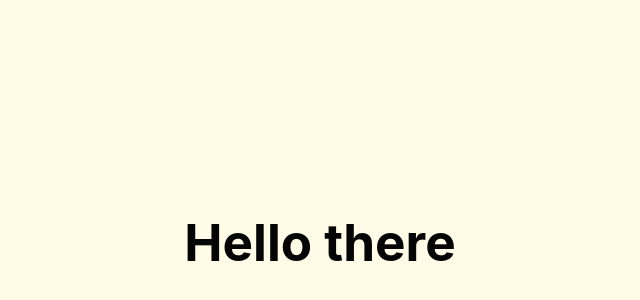
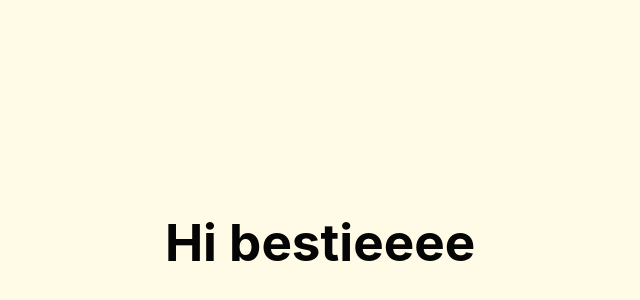
Before and after one commit to lucjastozek/ally-template, a React (Vite) app: page / in a window 1280 px wide. Shown: the part 158-458 px from the top of the page, without its empty margins (320-960 px from the left). Built offline with nearby package versions, Linux system fonts and the light colour scheme.

Commit message:
initial commit

```diff
--- a/index.html
+++ b/index.html
@@ -4,7 +4,7 @@
     <meta charset="UTF-8" />
     <link rel="icon" type="image/svg+xml" href="/vite.svg" />
     <meta name="viewport" content="width=device-width, initial-scale=1.0" />
-    <title>Underthinker</title>
+    <title>Vite React Template</title>
   </head>
   <body>
     <div id="root"></div>
--- a/package.json
+++ b/package.json
@@ -1,10 +1,9 @@
 {
-  "name": "underthinker",
+  "name": "vite-template",
   "private": true,
   "version": "0.0.0",
   "type": "module",
   "scripts": {
-    "dev": "vite",
     "build": "tsc -b && vite build",
     "preview": "vite preview",
     "format": "prettier --write .",
@@ -15,7 +14,8 @@
   },
   "dependencies": {
     "react": "^18.3.1",
-    "react-dom": "^18.3.1"
+    "react-dom": "^18.3.1",
+    "react-router-dom": "^7.6.2"
   },
   "devDependencies": {
     "@eslint/js": "^9.11.1",
--- a/src/App.tsx
+++ b/src/App.tsx
@@ -1,7 +1,8 @@
-import "./App.css";
+import "@/App.css";
+import { Router } from "@/Router";
 
 function App() {
-  return <h1>Hello there</h1>;
+  return <Router />;
 }
 
 export default App;
--- /dev/null
+++ b/src/Router.tsx
@@ -0,0 +1,13 @@
+import HomePage from "@/pages/HomePage";
+import { createBrowserRouter, RouterProvider } from "react-router-dom";
+
+const router = createBrowserRouter([
+  {
+    path: "/",
+    element: <HomePage />,
+  },
+]);
+
+export function Router() {
+  return <RouterProvider router={router} />;
+}
--- /dev/null
+++ b/src/components/Header.tsx
@@ -0,0 +1,7 @@
+interface HeaderProps {
+  text: string;
+}
+
+export default function Header({ text }: HeaderProps): JSX.Element {
+  return <h1>{text}</h1>;
+}
--- /dev/null
+++ b/src/pages/HomePage.tsx
@@ -0,0 +1,5 @@
+import Header from "@/components/Header";
+
+export default function HomePage(): JSX.Element {
+  return <Header text="Hi bestieeee" />;
+}
--- a/tsconfig.app.json
+++ b/tsconfig.app.json
@@ -18,7 +18,10 @@
     "strict": true,
     "noUnusedLocals": true,
     "noUnusedParameters": true,
-    "noFallthroughCasesInSwitch": true
+    "noFallthroughCasesInSwitch": true,
+    "paths": {
+      "@/*": ["./src/*"]
+    }
   },
   "include": ["src"]
 }
--- a/tsconfig.node.json
+++ b/tsconfig.node.json
@@ -16,7 +16,10 @@
     "strict": true,
     "noUnusedLocals": true,
     "noUnusedParameters": true,
-    "noFallthroughCasesInSwitch": true
+    "noFallthroughCasesInSwitch": true,
+    "paths": {
+      "@/*": ["./src/*"]
+    }
   },
   "include": ["vite.config.ts"]
 }
--- a/vite.config.ts
+++ b/vite.config.ts
@@ -1,5 +1,6 @@
 import { defineConfig } from "vite";
 import react from "@vitejs/plugin-react";
+import { fileURLToPath, URL } from "url";
 
 // https://vitejs.dev/config/
 export default defineConfig({
@@ -7,4 +8,12 @@ export default defineConfig({
   server: {
     open: true,
   },
+  resolve: {
+    alias: [
+      {
+        find: "@",
+        replacement: fileURLToPath(new URL("./src", import.meta.url)),
+      },
+    ],
+  },
 });
```
Also changed, not shown: 2 other files (tests, documents, lock files or other folders).
